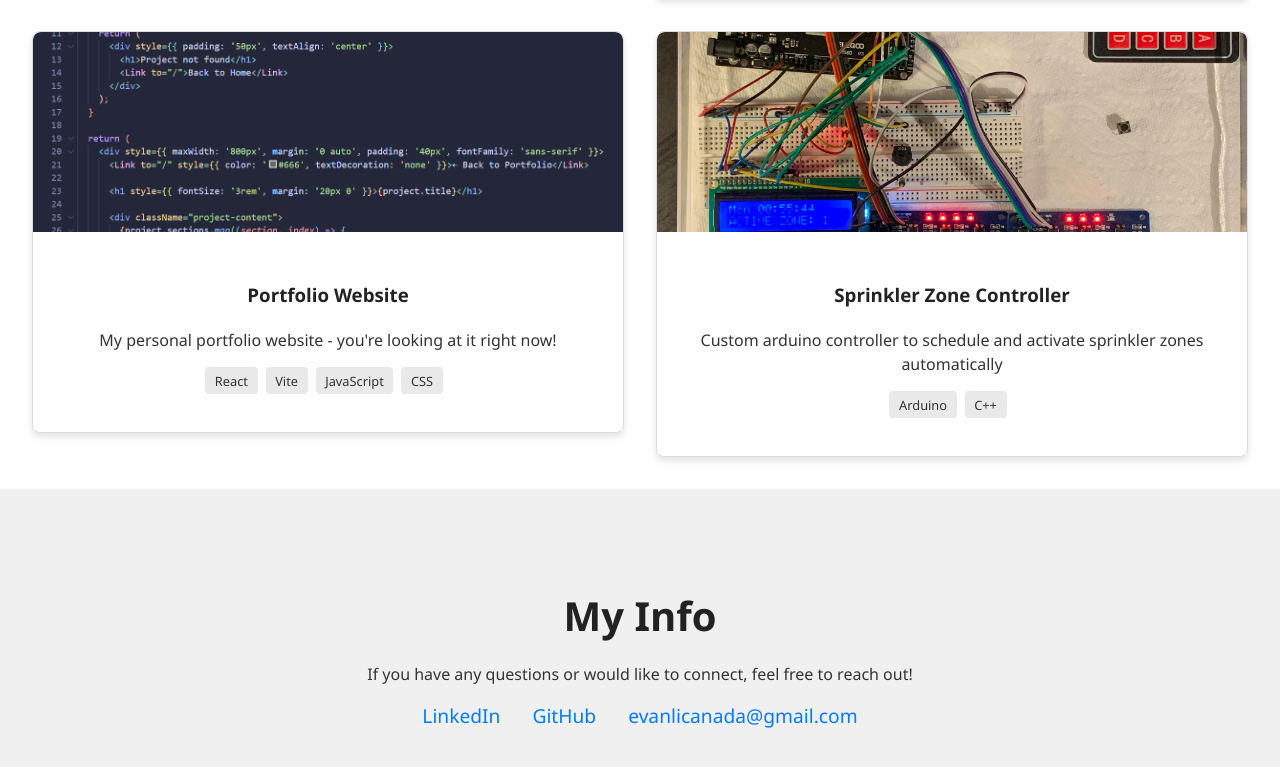
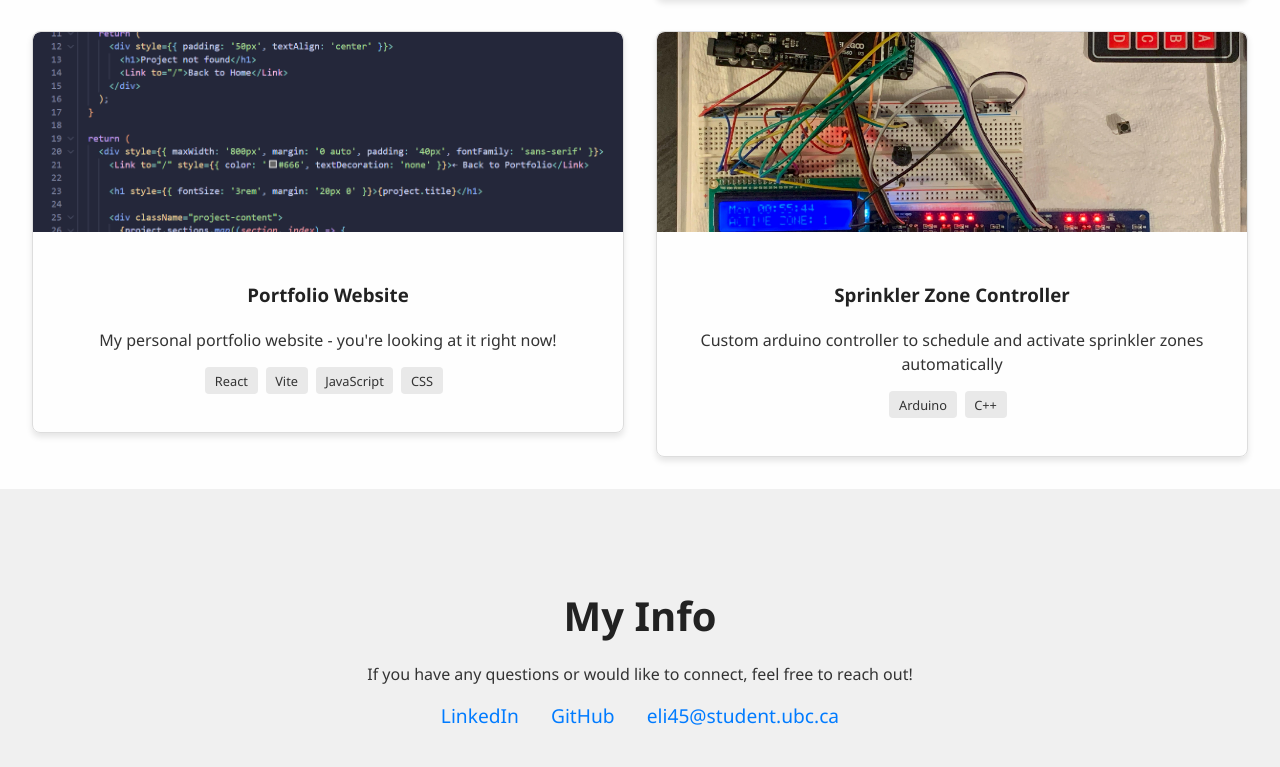
Before and after one commit to evanlicanada/evanlicanada.github.io, a React (Vite) app in the folder 2025-26_portfolio/portfolio/: page / in a window 1280 px wide. Shown: the part 3789-4556 px from the top of the page. Built offline with nearby package versions, Linux system fonts and the light colour scheme.

Commit message:
changed contact email address

```diff
--- a/2025-26_portfolio/portfolio/src/components/Contact.jsx
+++ b/2025-26_portfolio/portfolio/src/components/Contact.jsx
@@ -10,7 +10,7 @@ const Contact = () => {
       <div className="contact-links">
         <a href="https://www.linkedin.com/in/evan-li-canada/" target="_blank" rel="noopener noreferrer">LinkedIn</a>
         <a href="https://github.com/evanlicanada" target="_blank" rel="noopener noreferrer">GitHub</a>
-        <a href="evanlicanada@gmail.com">evanlicanada@gmail.com</a>
+        <a href="mailto:eli45@student.ubc.ca">eli45@student.ubc.ca</a>
       </div>
     </section>
   );
```
